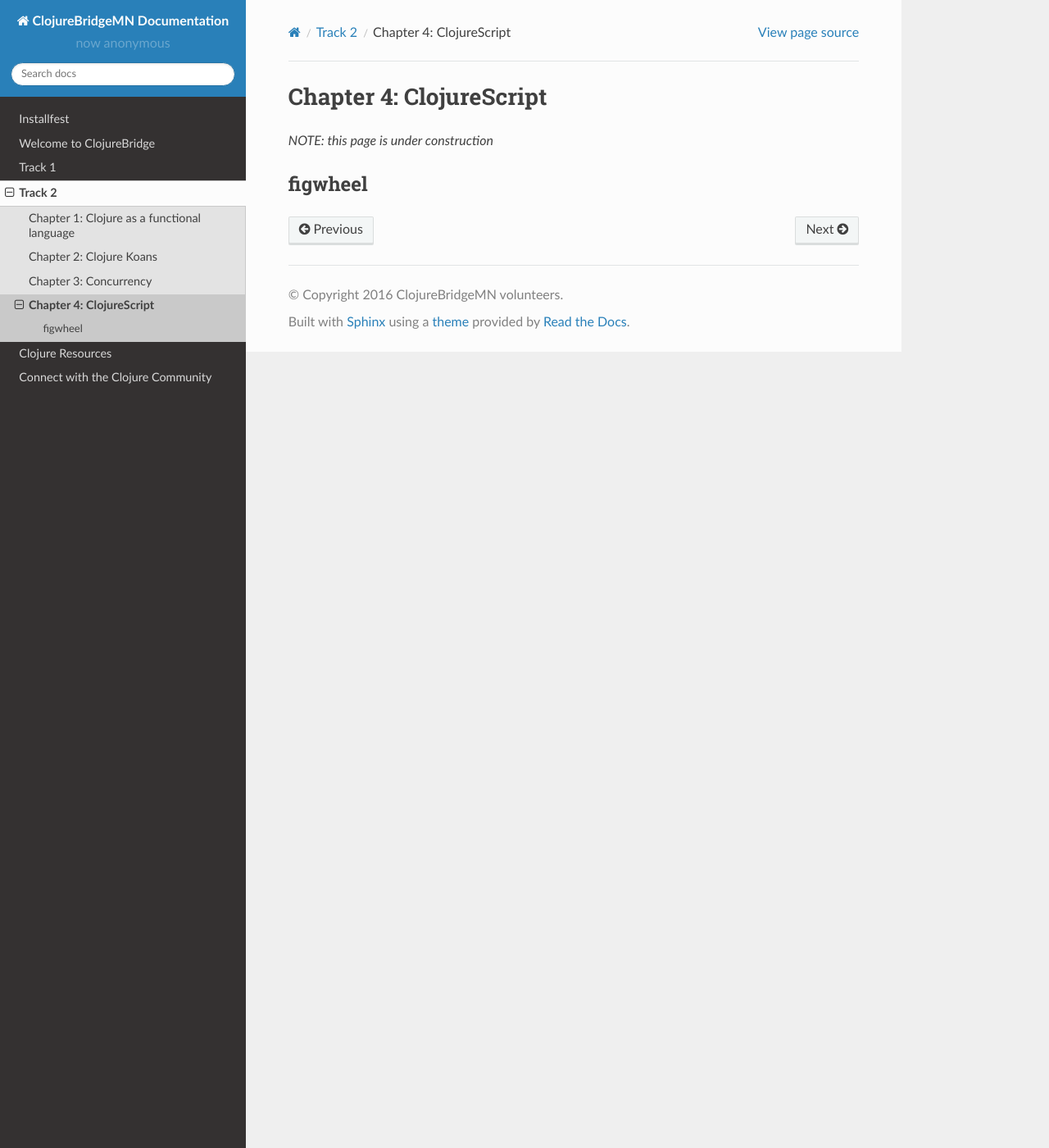
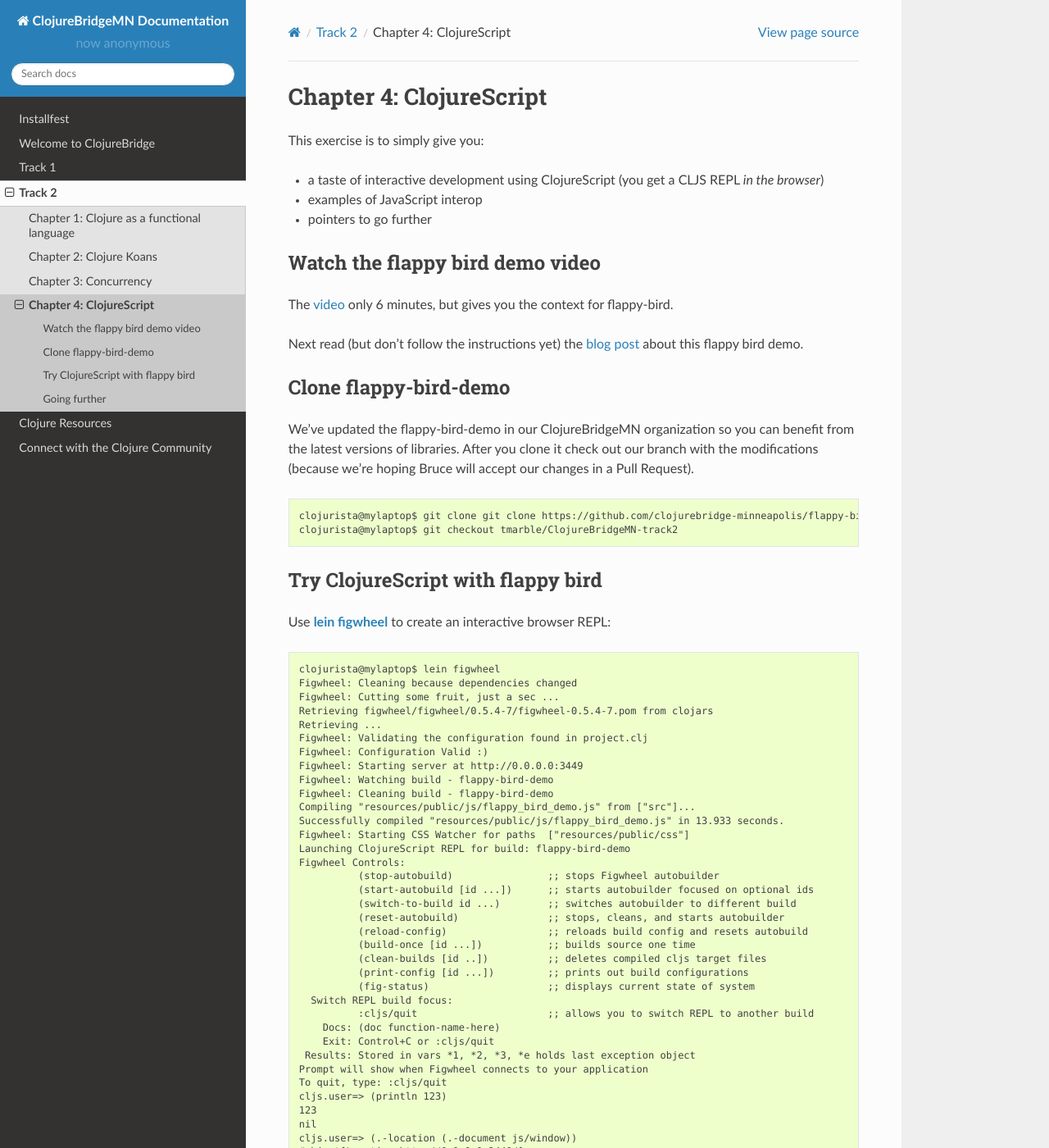
Before and after one commit to clojurebridge-minneapolis/installfest, a Sphinx documentation site: the page built from docs/cljs.md, in a window 1280 px wide and 1400 px high. Shown: the whole window at 82% size. Built offline with Sphinx 7.4.7 and the Read the Docs theme 2.0.0, drawn with Linux system fonts in a browser that asks for light colours; some of the changed text lies outside the part shown.

Commit message:
Added ClojureScript tutorial
Closes #33

Signed-off-by: Tom Marble <tmarble@info9.net>

````diff
--- a/docs/cljs.md
+++ b/docs/cljs.md
@@ -1,5 +1,94 @@
 # Chapter 4: ClojureScript
 
-*NOTE: this page is under construction*
+This exercise is to simply give you:
 
-## figwheel
+- a taste of interactive development using ClojureScript (you get a CLJS REPL _in the browser_)
+- examples of JavaScript interop
+- pointers to go further
+
+## Watch the flappy bird demo video
+
+The [video](https://www.youtube.com/watch?v=KZjFVdU8VLI) only 6 minutes, but gives you the context for flappy-bird.
+
+Next read (but don't follow the instructions yet) the [blog post](http://rigsomelight.com/2014/05/01/interactive-programming-flappy-bird-clojurescript.html) about this flappy bird demo.
+
+## Clone flappy-bird-demo
+
+We've updated the flappy-bird-demo in our ClojureBridgeMN organization so
+you can benefit from the latest versions of libraries. After you
+clone it check out our branch with the modifications (because we're
+hoping Bruce will accept our changes in a Pull Request).
+
+```
+clojurista@mylaptop$ git clone git clone https://github.com/clojurebridge-minneapolis/flappy-bird-demo.git
+clojurista@mylaptop$ git checkout tmarble/ClojureBridgeMN-track2
+```
+
+## Try ClojureScript with flappy bird
+
+Use **[lein figwheel](https://github.com/bhauman/lein-figwheel/)** to
+create an interactive browser REPL:
+
+```
+clojurista@mylaptop$ lein figwheel
+Figwheel: Cleaning because dependencies changed
+Figwheel: Cutting some fruit, just a sec ...
+Retrieving figwheel/figwheel/0.5.4-7/figwheel-0.5.4-7.pom from clojars
+Retrieving ...
+Figwheel: Validating the configuration found in project.clj
+Figwheel: Configuration Valid :)
+Figwheel: Starting server at http://0.0.0.0:3449
+Figwheel: Watching build - flappy-bird-demo
+Figwheel: Cleaning build - flappy-bird-demo
+Compiling "resources/public/js/flappy_bird_demo.js" from ["src"]...
+Successfully compiled "resources/public/js/flappy_bird_demo.js" in 13.933 seconds.
+Figwheel: Starting CSS Watcher for paths  ["resources/public/css"]
+Launching ClojureScript REPL for build: flappy-bird-demo
+Figwheel Controls:
+          (stop-autobuild)                ;; stops Figwheel autobuilder
+          (start-autobuild [id ...])      ;; starts autobuilder focused on optional ids
+          (switch-to-build id ...)        ;; switches autobuilder to different build
+          (reset-autobuild)               ;; stops, cleans, and starts autobuilder
+          (reload-config)                 ;; reloads build config and resets autobuild
+          (build-once [id ...])           ;; builds source one time
+          (clean-builds [id ..])          ;; deletes compiled cljs target files
+          (print-config [id ...])         ;; prints out build configurations
+          (fig-status)                    ;; displays current state of system
+  Switch REPL build focus:
+          :cljs/quit                      ;; allows you to switch REPL to another build
+    Docs: (doc function-name-here)
+    Exit: Control+C or :cljs/quit
+ Results: Stored in vars *1, *2, *3, *e holds last exception object
+Prompt will show when Figwheel connects to your application
+To quit, type: :cljs/quit
+cljs.user=> (println 123)
+123
+nil
+cljs.user=> (.-location (.-document js/window))
+#object[Location http://0.0.0.0:3449/]
+cljs.user=> :cljs/quit
+clojurista@mylaptop$
+```
+Open your browser to [http://localhost:3449](http://localhost:3449)
+
+Turn on your developer console.
+
+When you type `(println 123)` you are interacting with the browser _live_!
+
+You can try some JavaScript interop with `(.-location (.-document js/window))`
+
+Now open the ClojureScript source file in your editor: `src/flappy_bird_demo/core.cljs`
+
+See the string for the button label `"START"` on line 187. Change it to `"START now!"` and see the browser _update automatically_ when you save `core.cljs`.
+
+Press the **START now!** button to start playing! Use your mouse button to **JUMP**!
+
+To quit a CLJS REPL type `:cljs/quit`
+
+
+## Going further
+
+ * [ClojureScript.org](http://clojurescript.org)
+ * [lein-figwheel](https://github.com/bhauman/lein-figwheel/)
+ * [tenzing](https://github.com/martinklepsch/tenzing)
+ * [klipse](https://github.com/viebel/klipse) and the [klipse/clojure blog](http://blog.klipse.tech/clojure/2016/06/07/klipse-plugin-tuto.html)
````
